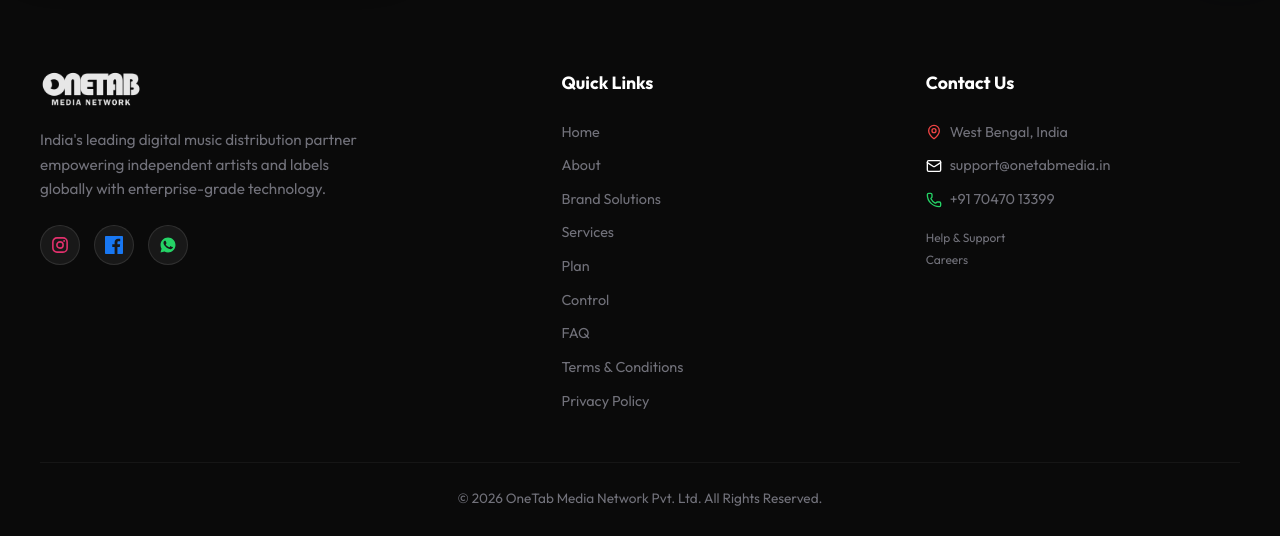
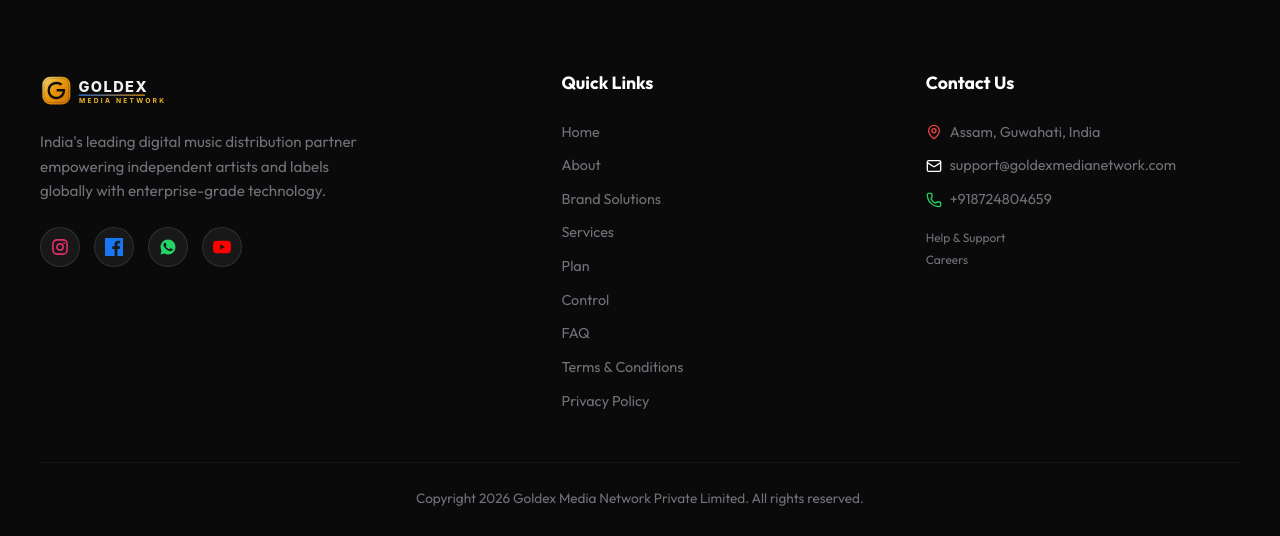
Before and after one commit to rimjhimusic-art/MyWebsite, a Next.js app: page /help in a window 1280 px wide. Shown: the part 835-1371 px from the top of the page. Built offline with nearby package versions, Linux system fonts and the light colour scheme; no server answers; the database is empty.

Commit message:
Auto-sync (4 files): page.tsx, AboutInteractive.tsx, Footer.tsx (+1 more
- src/app/admin/cms/page.tsx
- src/components/AboutInteractive.tsx
- src/components/Footer.tsx
- src/components/Navbar.tsx

```diff
--- a/src/app/admin/cms/page.tsx
+++ b/src/app/admin/cms/page.tsx
@@ -325,9 +325,6 @@ export default function AdminCmsStudioPage() {
           onPickMedia={(cb, folder = "team") => setMediaPicker({ open: true, folder, callback: cb })}
         />
       )}
-          onPickMedia={(cb, folder = "team") => setMediaPicker({ open: true, folder, callback: cb })}
-        />
-      )}
 
       {tab === "navigation" && (
         <NavigationManagerPanel
--- a/src/components/Footer.tsx
+++ b/src/components/Footer.tsx
@@ -21,6 +21,14 @@ export interface CmsFooterSettings {
   facebookUrl?: string;
   whatsappUrl?: string;
   youtubeUrl?: string;
+  instagramEnabled?: boolean;
+  facebookEnabled?: boolean;
+  whatsappEnabled?: boolean;
+  youtubeEnabled?: boolean;
+  socialOrderJson?: string;
+  whatsappUsePhone?: boolean;
+  copyrightCompanyName?: string;
+  copyrightYear?: number;
   copyrightText?: string;
 }
 
@@ -50,35 +58,96 @@ export function Footer({
   settings?: CmsFooterSettings;
   footerNav?: CmsFooterLink[];
 }) {
-  const siteName = settings?.siteName || "OneTab Media Network";
-  const logoUrl = settings?.footerLogoUrl || "/ref/logo.png";
-  const logoHeight = settings?.footerLogoHeight || 38;
-  const logoWidth = settings?.footerLogoWidth || 120;
+  const siteName = settings?.siteName || "Goldex Media Network";
+  const logoUrl = settings?.footerLogoUrl || "/ref/goldex-logo.svg";
+  const logoHeight = settings?.footerLogoHeight || 40;
+  const logoWidth = settings?.footerLogoWidth || 210;
   const tagline =
     settings?.tagline ||
     "India's leading digital music distribution partner empowering independent artists and labels globally with enterprise-grade technology.";
-  const email = settings?.contactEmail ?? "support@onetabmedia.in";
-  const phone = settings?.contactPhone ?? "+91 70470 13399";
-  const address = settings?.contactAddress ?? "West Bengal, India";
-  const instagramUrl =
-    settings?.instagramUrl !== undefined
-      ? settings.instagramUrl
-      : "https://www.instagram.com/onetab.media/";
-  const facebookUrl =
-    settings?.facebookUrl !== undefined
-      ? settings.facebookUrl
-      : "https://www.facebook.com/onetabmedia/";
-  const whatsappUrl =
-    settings?.whatsappUrl !== undefined
-      ? settings.whatsappUrl
-      : "https://wa.me/917047013399";
-  const youtubeUrl = settings?.youtubeUrl || "";
+  const email = settings?.contactEmail ?? "support@goldexmedianetwork.com";
+  const phone = settings?.contactPhone ?? "+918724804659";
+  const address = settings?.contactAddress ?? "Assam, Guwahati, India";
+
+  const whatsappDigits = phone.replace(/\D/g, "");
+  const resolvedWhatsapp =
+    (settings?.whatsappUsePhone ?? true) && whatsappDigits.length >= 7
+      ? `https://wa.me/${whatsappDigits}`
+      : settings?.whatsappUrl || "https://wa.me/918724804659";
+
+  const socialEntries: Record<
+    string,
+    {
+      key: string;
+      url: string;
+      enabled: boolean;
+      label: string;
+      hoverClass: string;
+      icon: React.ReactNode;
+    }
+  > = {
+    instagram: {
+      key: "instagram",
+      url: settings?.instagramUrl ?? "https://www.instagram.com/goldexmedianetwork/",
+      enabled: settings?.instagramEnabled ?? true,
+      label: "Instagram",
+      hoverClass: "hover:border-[#E1306C] hover:bg-[#E1306C]/15",
+      icon: <InstagramIcon className="w-[18px] h-[18px]" color="#E1306C" />,
+    },
+    facebook: {
+      key: "facebook",
+      url: settings?.facebookUrl ?? "https://www.facebook.com/goldexmedianetwork/",
+      enabled: settings?.facebookEnabled ?? true,
+      label: "Facebook",
+      hoverClass: "hover:border-[#1877F2] hover:bg-[#1877F2]/15",
+      icon: <FacebookIcon className="w-[18px] h-[18px]" color="#1877F2" />,
+    },
+    whatsapp: {
+      key: "whatsapp",
+      url: resolvedWhatsapp,
+      enabled: settings?.whatsappEnabled ?? true,
+      label: "WhatsApp",
+      hoverClass: "hover:border-[#25D366] hover:bg-[#25D366]/15",
+      icon: <WhatsAppIcon className="w-[18px] h-[18px]" color="#25D366" />,
+    },
+    youtube: {
+      key: "youtube",
+      url: settings?.youtubeUrl ?? "https://www.youtube.com/@GoldexMediaNetwork",
+      enabled: settings?.youtubeEnabled ?? true,
+      label: "YouTube",
+      hoverClass: "hover:border-[#FF0000] hover:bg-[#FF0000]/15",
+      icon: <YouTubeIcon className="w-[18px] h-[18px]" color="#FF0000" />,
+    },
+  };
+
+  let orderKeys = ["instagram", "facebook", "whatsapp", "youtube"];
+  if (settings?.socialOrderJson) {
+    try {
+      const parsed = JSON.parse(settings.socialOrderJson) as string[];
+      if (Array.isArray(parsed) && parsed.length > 0) {
+        orderKeys = parsed.filter((k) => k in socialEntries);
+        for (const k of ["instagram", "facebook", "whatsapp", "youtube"]) {
+          if (!orderKeys.includes(k)) orderKeys.push(k);
+        }
+      }
+    } catch {
+      // use default order
+    }
+  }
+
+  const orderedSocials = orderKeys
+    .map((k) => socialEntries[k])
+    .filter((s) => Boolean(s && s.enabled && s.url && s.url.trim().length > 0));
+
   const copyrightText =
-    settings?.copyrightText ||
-    "© 2026 OneTab Media Network Pvt. Ltd. All Rights Reserved.";
+    settings?.copyrightCompanyName && settings?.copyrightYear
+      ? `Copyright ${settings.copyrightYear} ${settings.copyrightCompanyName}. All rights reserved.`
+      : settings?.copyrightText ||
+        "Copyright 2026 Goldex Media Network Private Limited. All rights reserved.";
 
   const links =
     footerNav && footerNav.length > 0 ? footerNav : DEFAULT_FOOTER_LINKS;
+  const mapQuery = encodeURIComponent(address || "Guwahati, Assam, India");
 
   return (
     <footer className="bg-[#0a0a0a] border-t border-[#2a2a2a] pt-[70px] pb-[30px] px-6 sm:px-[40px] relative z-[5]">
@@ -89,64 +158,34 @@ export function Footer({
             alt={siteName}
             style={{
               height: `${Math.min(Math.max(logoHeight, 24), 68)}px`,
-              maxWidth: `${Math.min(Math.max(logoWidth, 60), 260)}px`,
+              maxWidth: `${Math.min(Math.max(logoWidth, 60), 280)}px`,
             }}
-            className="w-auto object-contain opacity-90 mx-auto md:mx-0"
+            className="w-auto object-contain opacity-95 mx-auto md:mx-0"
           />
           <p className="text-[#71717a] mt-5 leading-[1.6] max-w-[340px] text-[0.95rem] mx-auto md:mx-0">
             {tagline}
           </p>
 
-          <div className="mt-6 flex gap-3.5 justify-center md:justify-start items-center">
-            {instagramUrl && (
+          {orderedSocials.length > 0 && (
+            <div
+              className="mt-6 flex gap-3.5 justify-center md:justify-start items-center"
+              data-testid="footer-social-links"
+            >
+              {orderedSocials.map((s) => (
                 <a
-                href={instagramUrl}
+                  key={s.key}
+                  href={s.url}
                   target="_blank"
                   rel="noopener noreferrer"
-                aria-label="Instagram"
-                title="Instagram"
-                className="w-10 h-10 rounded-full bg-white/[0.06] border border-white/10 hover:border-[#E1306C] hover:bg-[#E1306C]/15 hover:-translate-y-0.5 flex items-center justify-center transition-all"
+                  aria-label={s.label}
+                  title={s.label}
+                  className={`w-10 h-10 rounded-full bg-white/[0.06] border border-white/10 ${s.hoverClass} hover:-translate-y-0.5 flex items-center justify-center transition-all`}
                 >
-                <InstagramIcon className="w-[18px] h-[18px]" color="#E1306C" />
+                  {s.icon}
                 </a>
+              ))}
+            </div>
           )}
-            {facebookUrl && (
-              <a
-                href={facebookUrl}
-                target="_blank"
-                rel="noopener noreferrer"
-                aria-label="Facebook"
-                title="Facebook"
-                className="w-10 h-10 rounded-full bg-white/[0.06] border border-white/10 hover:border-[#1877F2] hover:bg-[#1877F2]/15 hover:-translate-y-0.5 flex items-center justify-center transition-all"
-              >
-                <FacebookIcon className="w-[18px] h-[18px]" color="#1877F2" />
-              </a>
-            )}
-            {whatsappUrl && (
-              <a
-                href={whatsappUrl}
-                target="_blank"
-                rel="noopener noreferrer"
-                aria-label="WhatsApp"
-                title="WhatsApp"
-                className="w-10 h-10 rounded-full bg-white/[0.06] border border-white/10 hover:border-[#25D366] hover:bg-[#25D366]/15 hover:-translate-y-0.5 flex items-center justify-center transition-all"
-              >
-                <WhatsAppIcon className="w-[18px] h-[18px]" color="#25D366" />
-              </a>
-            )}
-            {youtubeUrl && (
-              <a
-                href={youtubeUrl}
-                target="_blank"
-                rel="noopener noreferrer"
-                aria-label="YouTube"
-                title="YouTube"
-                className="w-10 h-10 rounded-full bg-white/[0.06] border border-white/10 hover:border-[#FF0000] hover:bg-[#FF0000]/15 hover:-translate-y-0.5 flex items-center justify-center transition-all"
-              >
-                <YouTubeIcon className="w-[18px] h-[18px]" color="#FF0000" />
-              </a>
-            )}
-          </div>
         </div>
 
         <div>
@@ -174,10 +213,15 @@ export function Footer({
           </div>
           <div className="space-y-3 text-[0.9rem] text-[#71717a]">
             {address && (
-              <p className="flex items-center justify-center md:justify-start gap-2">
+              <a
+                href={`https://maps.google.com/?q=${mapQuery}`}
+                target="_blank"
+                rel="noopener noreferrer"
+                className="flex items-center justify-center md:justify-start gap-2 hover:text-[#3b82f6] transition-colors"
+              >
                 <MapPin className="w-4 h-4 text-[#ef4444] shrink-0" />
                 <span>{address}</span>
-              </p>
+              </a>
             )}
             {email && (
               <a
@@ -209,7 +253,10 @@ export function Footer({
         </div>
       </div>
 
-      <div className="text-center mt-[50px] pt-[25px] border-t border-white/5 text-[#71717a] text-[0.85rem]">
+      <div
+        className="text-center mt-[50px] pt-[25px] border-t border-white/5 text-[#71717a] text-[0.85rem]"
+        data-testid="footer-copyright"
+      >
         {copyrightText}
       </div>
     </footer>
--- a/src/components/Navbar.tsx
+++ b/src/components/Navbar.tsx
@@ -61,10 +61,10 @@ export function Navbar({
     );
   const dashboardHref = isAdmin ? "/admin" : "/dashboard";
 
-  const logoUrl = settings?.headerLogoUrl || "/ref/logo.png";
+  const logoUrl = settings?.headerLogoUrl || "/ref/goldex-logo.svg";
   const logoHeight = settings?.headerLogoHeight || 40;
-  const logoWidth = settings?.headerLogoWidth || 118;
-  const siteName = settings?.siteName || "OneTab Media Network";
+  const logoWidth = settings?.headerLogoWidth || 210;
+  const siteName = settings?.siteName || "Goldex Media Network";
 
   const items = navItems && navItems.length > 0 ? navItems : DEFAULT_NAV;
   const regularLinks = items.filter((i) => !i.isButton);
@@ -113,10 +113,10 @@ export function Navbar({
               alt={siteName}
               style={{
                 height: `${Math.min(Math.max(logoHeight, 24), 68)}px`,
-                maxWidth: `${Math.min(Math.max(logoWidth, 60), 260)}px`,
+                maxWidth: `${Math.min(Math.max(logoWidth, 60), 280)}px`,
               }}
               className={`w-auto object-contain transition-all ${
-                isLightScrolled ? "brightness-0 opacity-80" : ""
+                isLightScrolled ? "brightness-0 opacity-85" : ""
               }`}
             />
           </Link>
```
Also changed, not shown: src/components/AboutInteractive.tsx (+5 -4 lines). Lines whose indentation alone changed are shown as unchanged.
